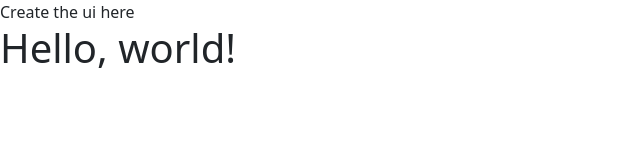
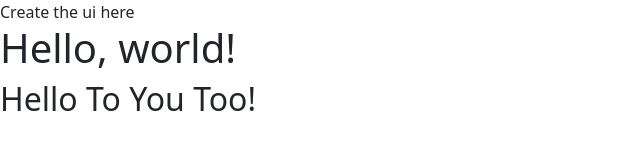
Before and after one commit to bazilab16/library-ui-layouts, a plain HTML site: page bootstrap/subscription-page/index.html in a window 1280 px wide. Shown: the whole page, without its empty margins (0-640 px from the left). Drawn offline with nearby package versions, Linux system fonts and the light colour scheme.

Commit message:
h2 added for test

```diff
--- a/bootstrap/subscription-page/index.html
+++ b/bootstrap/subscription-page/index.html
@@ -15,6 +15,7 @@
     <div>
       Create the ui here
       <h1>Hello, world!</h1>
+      <h2>Hello To You Too!</h2>
     </div>
 
     <script
```
